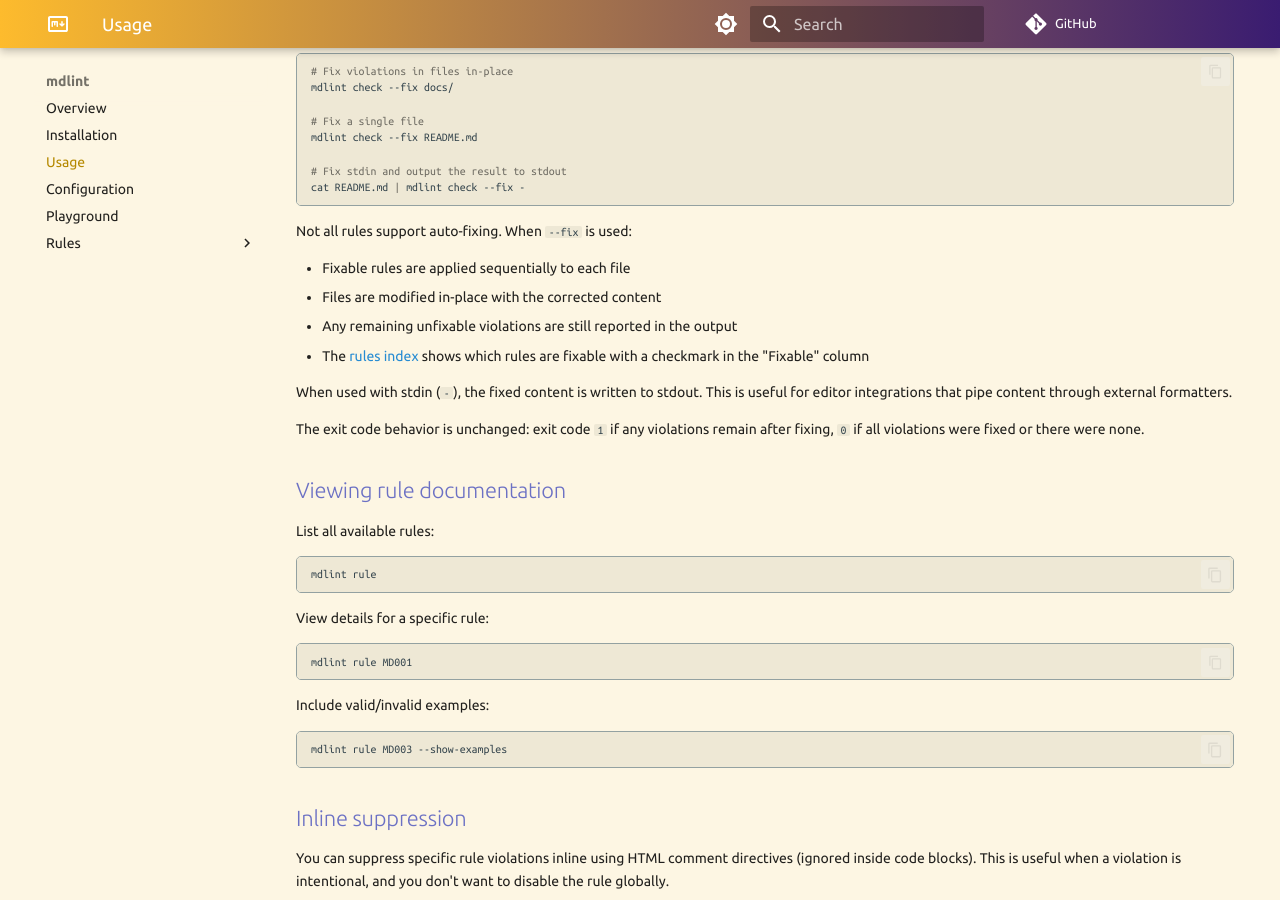
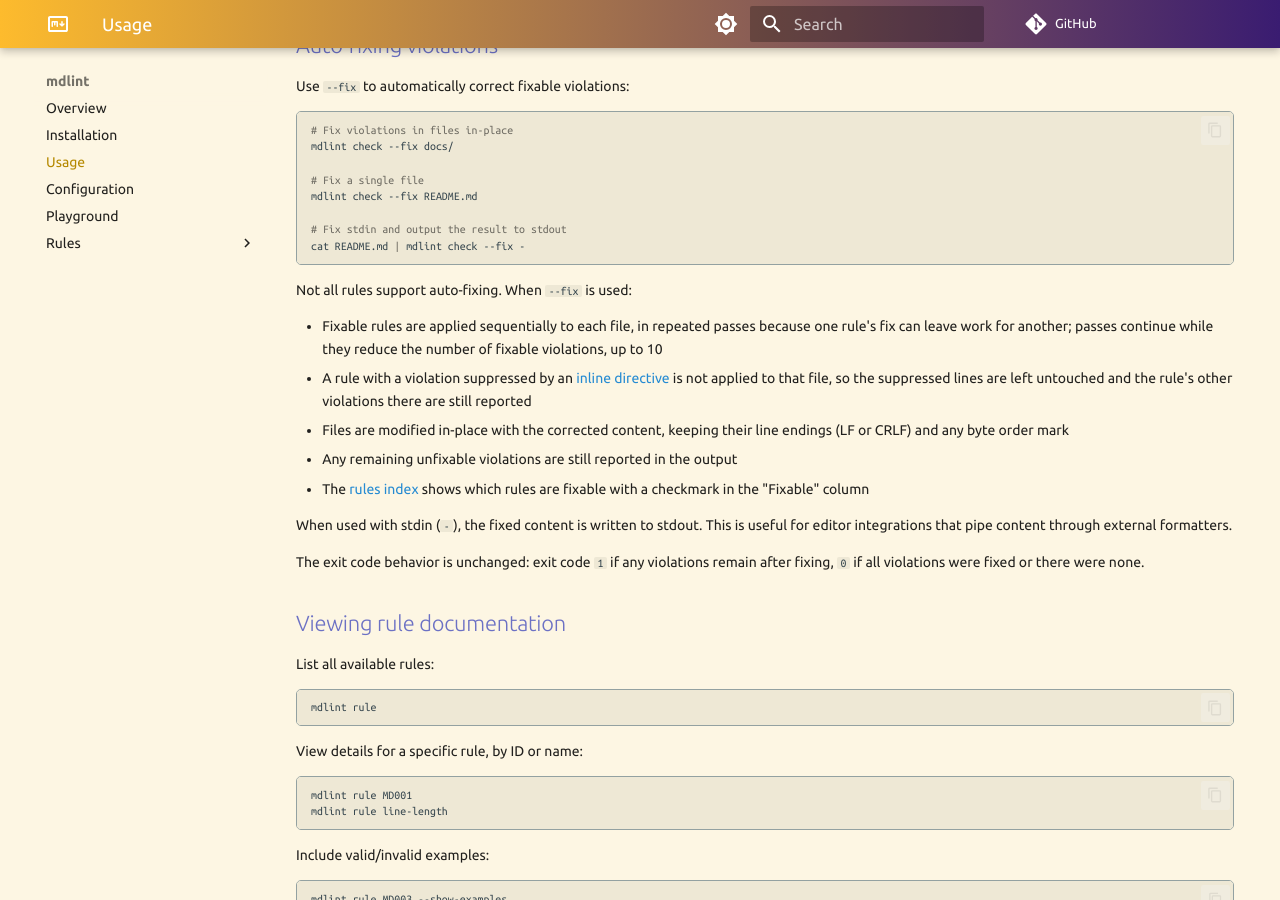
Before and after one commit to mprpic/mdlint, an MkDocs documentation site: the page built from docs/usage.md, in a window 1280 px wide and 900 px high, scrolled down 2157 px. Built offline with MkDocs 1.6.1 and Material for MkDocs 9.7.7, drawn with Linux system fonts in a browser that asks for light colours; comment, search, counter and statistics services are not loaded; some of the changed text lies outside the part shown.

Commit message:
Update docs for the audit fixes
AGENTS.md: list the Document and rules helpers added during the audit,
say that only the first config file found is used (the old "precedence"
list read as if files were merged), and describe which extensions file
discovery picks up.

docs/usage.md: document the discovered extensions and that named files
are always linted, the repeated --fix passes, that fixes leave suppressed
lines alone and keep CRLF line endings and a BOM, and that `mdlint rule`
accepts rule names.

docs/configuration.md: list unknown top-level keys among the config
errors.

Signed-off-by: Martin Prpič <martin.prpic@gmail.com>
Co-Authored-By: Claude Opus 5.5 <noreply@anthropic.com>

````diff
--- a/docs/usage.md
+++ b/docs/usage.md
@@ -24,6 +24,9 @@ Lint a directory recursively:
 ```bash
 mdlint check docs/
 ```
+
+Directories are searched for files ending in `.md`, `.markdown`, `.mdown`, `.mkd` or `.mkdn`. Files named on the
+command line are always linted, whatever their extension.
 
 Lint from stdin:
 
@@ -140,8 +143,12 @@ cat README.md | mdlint check --fix -
 
 Not all rules support auto-fixing. When `--fix` is used:
 
-- Fixable rules are applied sequentially to each file
-- Files are modified in-place with the corrected content
+- Fixable rules are applied sequentially to each file, in repeated passes because one rule's fix can leave work for
+  another; passes continue while they reduce the number of fixable violations, up to 10
+- A rule with a violation suppressed by an [inline directive](#inline-suppression) is not applied to that file, so
+  the suppressed lines are left untouched and the rule's other violations there are still reported
+- Files are modified in-place with the corrected content, keeping their line endings (LF or CRLF) and any byte order
+  mark
 - Any remaining unfixable violations are still reported in the output
 - The [rules index](rules/index.md) shows which rules are fixable with a checkmark in the "Fixable" column
 
@@ -159,10 +166,11 @@ List all available rules:
 mdlint rule
 ```
 
-View details for a specific rule:
+View details for a specific rule, by ID or name:
 
 ```bash
 mdlint rule MD001
+mdlint rule line-length
 ```
 
 Include valid/invalid examples:
````
Also changed, not shown: AGENTS.md (+33 -7 lines), docs/configuration.md (+1 -0 lines).
